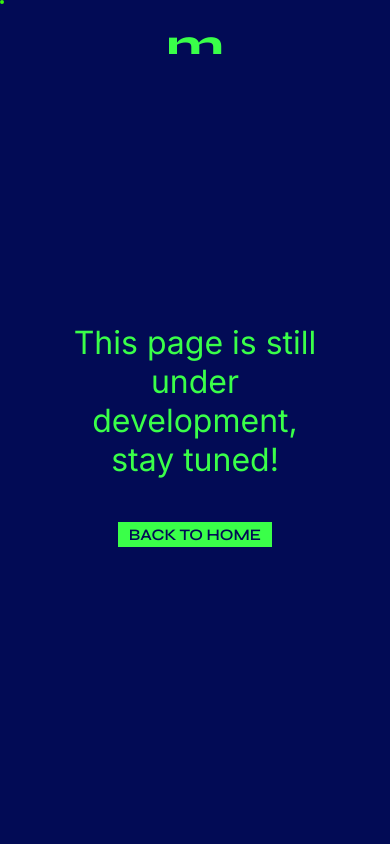
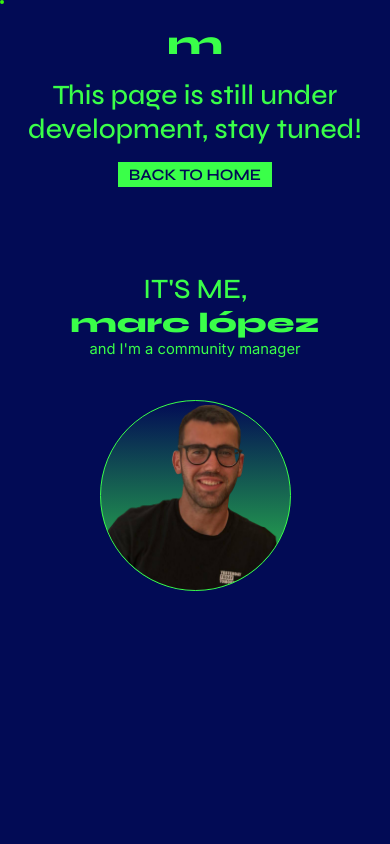
Before and after one commit to marclopezsoler/portfolio-2023, a Next.js app: page /about in a window 390 px wide. Shown: the top 844 px of the page. Built offline with nearby package versions, Linux system fonts and the light colour scheme.

Commit message:
doing about

```diff
--- a/app/about/AboutPage.js
+++ b/app/about/AboutPage.js
@@ -1,6 +1,7 @@
 "use client";
 import styles from "@/public/styles/About.module.scss";
 import { motion } from "framer-motion";
+import Image from "next/image";
 import Link from "next/link";
 import { useEffect } from "react";
 import { Helmet } from "react-helmet";
@@ -8,6 +9,25 @@ import { Helmet } from "react-helmet";
 const AboutPage = () => {
   useEffect(() => {
     window.scrollTo(0, 0);
+  }, []);
+
+  const values = [
+    "and I'm a full stack developer",
+    "and I'm a generative artist",
+    "and I'm a community manager",
+    "and I'm a graphic designer",
+    "and I'm a content creator",
+  ];
+  let index = 0;
+
+  const change = () => {
+    document.getElementById("word").innerHTML = values[index];
+    index = ++index % values.length;
+    setTimeout(change, 2000);
+  };
+
+  useEffect(() => {
+    change();
   }, []);
 
   return (
@@ -20,12 +40,32 @@ const AboutPage = () => {
     >
       <Helmet title="about | marc lópez portfolio" />
       <div className={styles.main}>
+        {/* UNDER DEVELOPMENT */}
         <h1 className={styles.title}>
           This page is still under development, stay tuned!
         </h1>
         <Link href="https://marclopez.xyz/" className={styles.link}>
           BACK TO HOME
         </Link>
+        <section className={styles.content}>
+          <div className={styles.first_content}>
+            <div className={styles.text_parent}>
+              <h1 className={styles.title}>
+                IT'S ME,<br></br>
+                <b>marc lópez</b>
+              </h1>
+              <p className={styles.tag} id="word">
+                full stack developer
+              </p>
+            </div>
+            <Image
+              src={require(`/public/assets/images/about/profile_pic.png`)}
+              width={300}
+              height={300}
+              className={styles.image}
+            />
+          </div>
+        </section>
       </div>
     </motion.div>
   );
--- a/public/styles/About.module.scss
+++ b/public/styles/About.module.scss
@@ -3,7 +3,7 @@
 .main {
   display: flex;
   flex-direction: column;
-  justify-content: center;
+  justify-content: flex-start;
   align-items: center;
   min-height: 100%;
   color: white;
@@ -11,7 +11,7 @@
   width: 100%;
   max-width: 100vw;
   height: 100vh;
-  // padding-top: calc(1em + 2em + 1.4rem + 1vw + 0.2em);
+  padding-top: calc(1em + 6em + 1.4rem + 1vw + 0.2em);
 
   flex: 1;
   flex-grow: 1;
@@ -23,7 +23,7 @@
   font-size: 2rem;
   text-align: center;
   font-weight: 400;
-width: 65%;
+  width: 65%;
 }
 
 .link {
@@ -43,3 +43,87 @@ width: 65%;
     border: 1.5px solid $green;
   }
 }
+
+.content {
+  display: flex;
+  flex-direction: column;
+  align-items: center;
+  justify-content: center;
+  max-width: 1080px;
+  width: 60%;
+  padding-top: 10vh;
+}
+
+.first_content {
+  display: flex;
+  flex-direction: row;
+  width: 90%;
+  gap: 5vw;
+  padding: 0 5%;
+}
+
+.text_parent {
+  display: flex;
+  flex-direction: column;
+  align-items: flex-start;
+  justify-content: center;
+  width: 100%;
+}
+
+.title {
+  font-family: $font-titles;
+  text-align: left;
+  margin: 0;
+  padding: 0;
+  width: 100%;
+  font-size: $h3_smaller;
+}
+
+.tag {
+  color: $green;
+  text-align: center;
+  font-family: $font-texts;
+  font-size: $big_p;
+  margin: 0;
+  padding: 0;
+  text-align: left;
+}
+
+.image {
+  width: calc(150px + 10vw);
+  height: auto;
+  background: linear-gradient($blue, #3aff4ac5);
+  border: 1px solid $green;
+  border-radius: 500px;
+  pointer-events: none;
+  user-select: none;
+  margin: 0;
+  padding: 0;
+}
+
+@media only screen and (max-width: 750px) {
+  .main{
+    padding-top: calc(1em + 2em + 1.4rem + 1vw + 0.2em);
+
+  }
+
+  .content {
+    width: 100%;
+    align-items: center;
+    justify-content: center;
+  }
+
+  .first_content {
+    flex-direction: column;
+    align-items: center;
+    gap: 5vh;
+  }
+
+  .text_parent{
+    align-items: center;
+  }
+
+  .title{
+    text-align: center;
+  }
+}
--- a/public/styles/components/Popup.module.scss
+++ b/public/styles/components/Popup.module.scss
@@ -28,7 +28,7 @@
   border-radius: 1000px;
   border: 1px solid $green;
 
-  z-index: 9999999999999999999999999; //SET TO MAX, ONLY SHOWS IN MOBILE DON'T BOTHER ABOUT CURSOR Z-INDEX
+  z-index: 9999999999999999999999999999999999; //SET TO MAX, ONLY SHOWS IN MOBILE DON'T BOTHER ABOUT CURSOR Z-INDEX
 
   user-select: none;
   pointer-events: none;
--- a/public/styles/utilities/variables.scss
+++ b/public/styles/utilities/variables.scss
@@ -15,6 +15,7 @@ $menu_toggle: calc(1.6rem + 2vw);
 $h1: calc(3rem + 3.4vw);
 $h2: calc(2.8rem + 1vw);
 $h3: calc(2rem + 0.8vw);
+$h3_smaller: calc(1.6rem + 0.6vw);
 $h4: calc(1rem + 0.4vw);
 $h5: calc(1.6rem + 0.2vw);
 $h6: calc(1.2rem + 0.6vh);
```
Also changed, not shown: public/assets/images/about/profile_pic.png (added).
